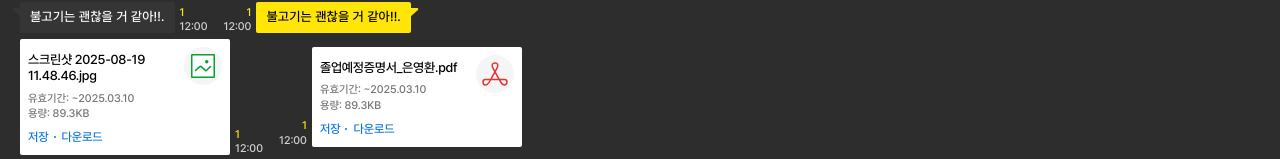
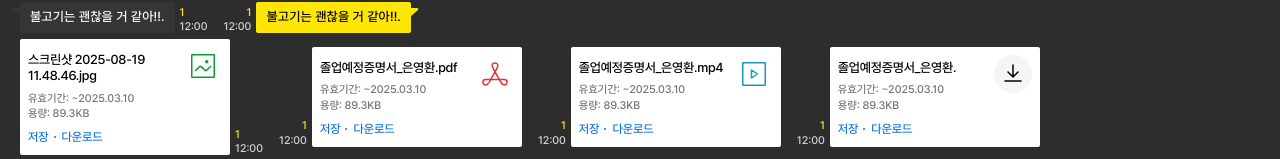
Before and after one commit to yheun03/cloneKakaoTalk, a Vue app in the folder clone-kakaotalk/: page /component in a window 1280 px wide. Shown: the part 785-944 px from the top of the page. Built offline with nearby package versions, Linux system fonts and the light colour scheme.

Commit message:
파일 다운로드 아이콘 추가 및 기본값 변경

```diff
--- a/clone-kakaotalk/src/assets/styles/components/_chatBubble.scss
+++ b/clone-kakaotalk/src/assets/styles/components/_chatBubble.scss
@@ -90,7 +90,9 @@
                             display: flex;
                             justify-content: center;
                             align-items: center;
-                            background-color: #f5f5f5;
+                            &:has([src*="download"]){
+                                background-color: #f5f5f5;
+                            }
                             img{
                                 width: 28px;
                                 height: 28px;
--- a/clone-kakaotalk/src/components/chat/ChatBubble.vue
+++ b/clone-kakaotalk/src/components/chat/ChatBubble.vue
@@ -157,7 +157,7 @@
                 if (lower === 'xls' || lower === 'xlsx' || lower === 'csv' || lower === 'excel') return 'excel';
 
                 // 존재하지 않는 아이콘 타입은 일반 pdf 아이콘으로 대체
-                return 'pdf';
+                return 'download';
             }
         }
     }
--- a/clone-kakaotalk/src/views/ComponentView.vue
+++ b/clone-kakaotalk/src/views/ComponentView.vue
@@ -30,6 +30,8 @@
         <div class="wrap">
             <ChatBubble type="file" sender="other" filename="스크린샷 2025-08-19 11.48.46" filetype="jpg" period="2025.03.10" filesize="89.3KB" timestamp="2025.01.01 12:00" />
             <ChatBubble type="file" sender="me" filename="졸업예정증명서_은영환" filetype="pdf" period="2025.03.10" filesize="89.3KB" timestamp="2025.01.01 12:00" />
+            <ChatBubble type="file" sender="me" filename="졸업예정증명서_은영환" filetype="mp4" period="2025.03.10" filesize="89.3KB" timestamp="2025.01.01 12:00" />
+            <ChatBubble type="file" sender="me" filename="졸업예정증명서_은영환" filetype="" period="2025.03.10" filesize="89.3KB" timestamp="2025.01.01 12:00" />
         </div>
         <div class="wrap">
             <ChatBubble type="text" sender="other" message="불고기는 괜찮을 거 같아!!." timestamp="2025.01.01 12:00" />
```
Also changed, not shown: clone-kakaotalk/src/assets/icons/28/ic-download-line.svg (added).
